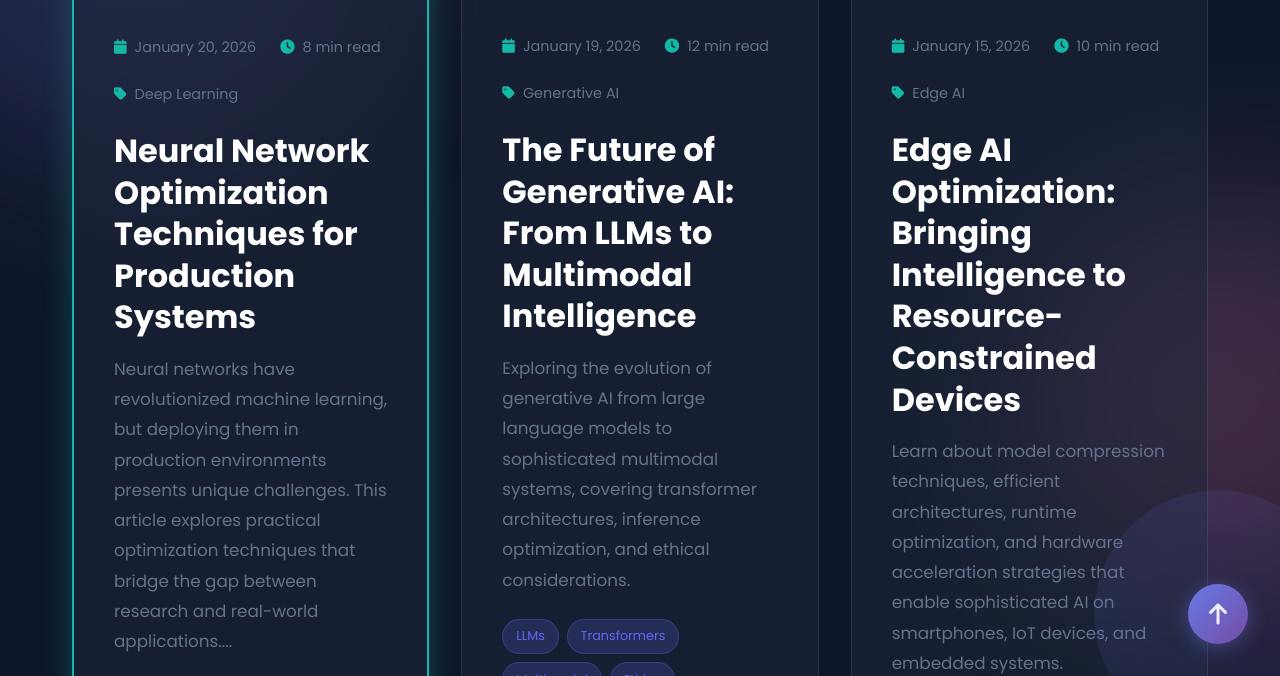
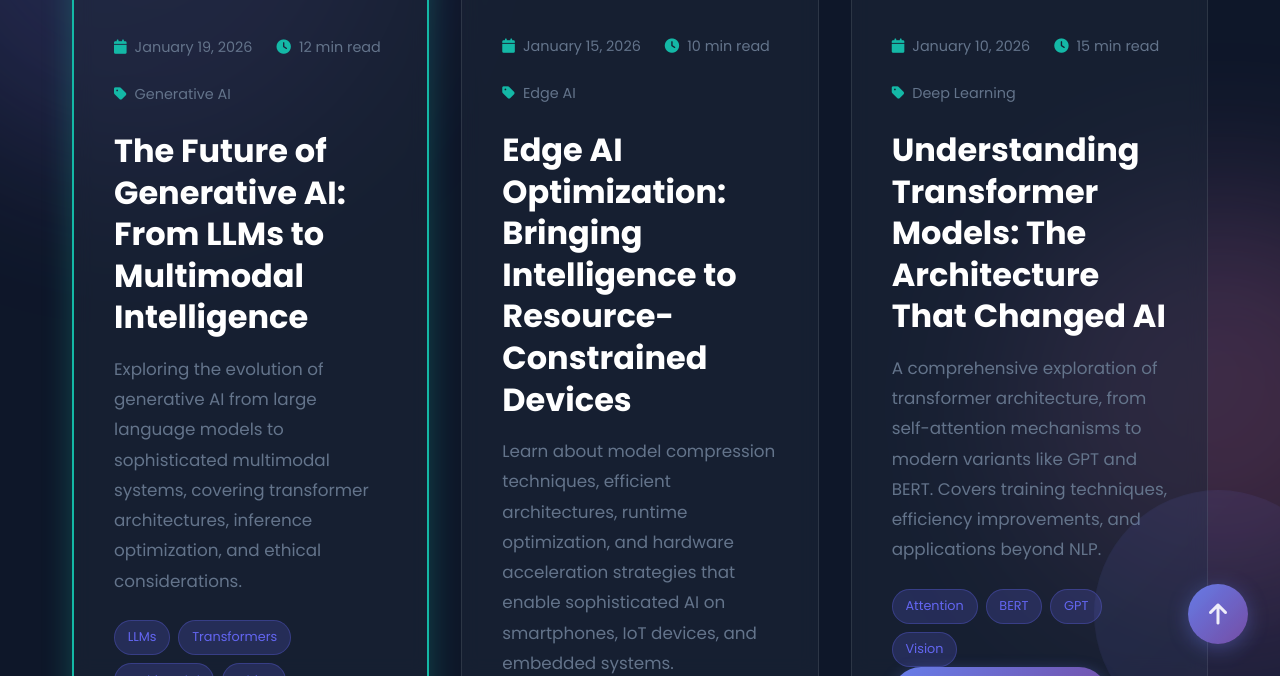
Before and after one commit to LamichhaneKamal/LamichhaneKamal.github.io, a Jekyll site: the page index.html, which Jekyll copies as it is, in a window 1280 px wide and 900 px high, scrolled down 14667 px, cut to the strip 224-900 px from the top of the window. Built offline with Jekyll 4.4.1, drawn with Linux system fonts in a browser that asks for light colours; the list of posts is cut into pages by our own code; some of the changed text lies outside the part shown.

Commit message:
fix mobile outlook

```diff
--- a/index.html
+++ b/index.html
@@ -898,7 +896,7 @@
 	</section>
 
 
-	<!-- Blog Section with Dynamic Jekyll Integration -->
+	<!-- Blog Section -->
 	<section id="blog" class="section blog-section">
 		<div class="container">
 			<div class="section-header">
@@ -906,45 +904,80 @@
 				<h2 class="section-title">Blog & <span class="gradient-text">Articles</span></h2>
 			</div>
 			<div class="blog-grid" style="grid-template-columns: repeat(auto-fit, minmax(350px, 1fr)); gap: 2rem;">
-				{% assign post_count = 0 %}
-				{% for post in site.posts limit:3 %}
-					{% assign post_count = post_count | plus: 1 %}
-					<div class="blog-card {% if post_count == 1 %}featured{% endif %}">
+				<div class="blog-card featured">
 					<div class="blog-image">
-						{% if post.image %}
-						<img src="{{ post.image }}" alt="{{ post.title }}">
-						{% else %}
-						{% if post.category contains 'Generative' or post.category contains 'AI' %}
-						<img src="https://images.unsplash.com/photo-1677756119517-756a188d2d94?w=800&q=80" alt="{{ post.title }}">
-						{% elsif post.category contains 'Edge' or post.category contains 'Optimization' %}
-						<img src="https://images.unsplash.com/photo-1635070041078-e363dbe005cb?w=800&q=80" alt="{{ post.title }}">
-						{% elsif post.category contains 'Transformer' or post.category contains 'Deep Learning' %}
-						<img src="https://images.unsplash.com/photo-1620712943543-bcc4688e7485?w=800&q=80" alt="{{ post.title }}">
-						{% else %}
-						<img src="https://images.unsplash.com/photo-1677442136019-21780ecad995?w=800&q=80" alt="{{ post.title }}">
-						{% endif %}
-						{% endif %}
+						<img src="https://images.unsplash.com/photo-1677756119517-756a188d2d94?w=800&q=80" alt="Generative AI">
 						<div class="blog-overlay">
-							<div class="blog-badge">{% if post_count == 1 %}Featured{% else %}{{ post.category | default: 'Article' }}{% endif %}</div>
+							<div class="blog-badge">Featured</div>
 						</div>
 					</div>
 					<div class="blog-content">
 						<div class="blog-meta">
-							<span><i class="fas fa-calendar"></i> {{ post.date | date: "%B %d, %Y" }}</span>
-							<span><i class="fas fa-clock"></i> {{ post.read_time | default: 8 }} min read</span>
-							<span><i class="fas fa-tag"></i> {{ post.category }}</span>
+							<span><i class="fas fa-calendar"></i> January 19, 2026</span>
+							<span><i class="fas fa-clock"></i> 12 min read</span>
+							<span><i class="fas fa-tag"></i> Generative AI</span>
 						</div>
-						<h3>{{ post.title }}</h3>
-						<p>{{ post.excerpt | strip_html | truncatewords: 30 }}</p>
+						<h3>The Future of Generative AI: From LLMs to Multimodal Intelligence</h3>
+						<p>Exploring the evolution of generative AI from large language models to sophisticated multimodal systems, covering transformer architectures, inference optimization, and ethical considerations.</p>
 						<div class="tech-tags">
-							{% for tag in post.tags limit:4 %}
-							<span class="tag">{{ tag }}</span>
-							{% endfor %}
+							<span class="tag">LLMs</span>
+							<span class="tag">Transformers</span>
+							<span class="tag">Multimodal</span>
+							<span class="tag">Ethics</span>
 						</div>
-						<a href="{{ post.url }}" class="read-more-btn">Read Full Article <i class="fas fa-arrow-right"></i></a>
+						<a href="blog/generative-ai-future.html" class="read-more-btn">Read Full Article <i class="fas fa-arrow-right"></i></a>
 					</div>
+				</div>
+
+				<div class="blog-card">
+					<div class="blog-image">
+						<img src="https://images.unsplash.com/photo-1635070041078-e363dbe005cb?w=800&q=80" alt="Edge AI">
+						<div class="blog-overlay">
+							<div class="blog-badge">Technical</div>
+						</div>
 					</div>
-				{% endfor %}
+					<div class="blog-content">
+						<div class="blog-meta">
+							<span><i class="fas fa-calendar"></i> January 15, 2026</span>
+							<span><i class="fas fa-clock"></i> 10 min read</span>
+							<span><i class="fas fa-tag"></i> Edge AI</span>
+						</div>
+						<h3>Edge AI Optimization: Bringing Intelligence to Resource-Constrained Devices</h3>
+						<p>Learn about model compression techniques, efficient architectures, runtime optimization, and hardware acceleration strategies that enable sophisticated AI on smartphones, IoT devices, and embedded systems.</p>
+						<div class="tech-tags">
+							<span class="tag">Quantization</span>
+							<span class="tag">Pruning</span>
+							<span class="tag">Mobile AI</span>
+							<span class="tag">NPUs</span>
+						</div>
+						<a href="blog/edge-ai-optimization.html" class="read-more-btn">Read Full Article <i class="fas fa-arrow-right"></i></a>
+					</div>
+				</div>
+
+				<div class="blog-card">
+					<div class="blog-image">
+						<img src="https://images.unsplash.com/photo-1620712943543-bcc4688e7485?w=800&q=80" alt="Transformers">
+						<div class="blog-overlay">
+							<div class="blog-badge">Deep Dive</div>
+						</div>
+					</div>
+					<div class="blog-content">
+						<div class="blog-meta">
+							<span><i class="fas fa-calendar"></i> January 10, 2026</span>
+							<span><i class="fas fa-clock"></i> 15 min read</span>
+							<span><i class="fas fa-tag"></i> Deep Learning</span>
+						</div>
+						<h3>Understanding Transformer Models: The Architecture That Changed AI</h3>
+						<p>A comprehensive exploration of transformer architecture, from self-attention mechanisms to modern variants like GPT and BERT. Covers training techniques, efficiency improvements, and applications beyond NLP.</p>
+						<div class="tech-tags">
+							<span class="tag">Attention</span>
+							<span class="tag">BERT</span>
+							<span class="tag">GPT</span>
+							<span class="tag">Vision</span>
+						</div>
+						<a href="blog/transformer-models.html" class="read-more-btn">Read Full Article <i class="fas fa-arrow-right"></i></a>
+					</div>
+				</div>
 			</div>
 		</div>
 	</section>
--- a/modern-style.css
+++ b/modern-style.css
@@ -1992,10 +1992,17 @@
 }
 
 @media (max-width: 768px) {
+	/* Mobile: full-width top bar instead of centered pill */
 	.floating-nav {
-		top: 1rem;
-		padding: 0.75rem 1.5rem;
+		position: fixed;
+		top: 0;
+		left: 0;
+		right: 0;
+		transform: none;
+		border-radius: 0;
+		padding: 0.75rem 1rem;
 		gap: 1rem;
+		justify-content: space-between;
 	}
 
 	.nav-menu {
```
Also changed, not shown: other parts of index.html (+1 -3 lines).
